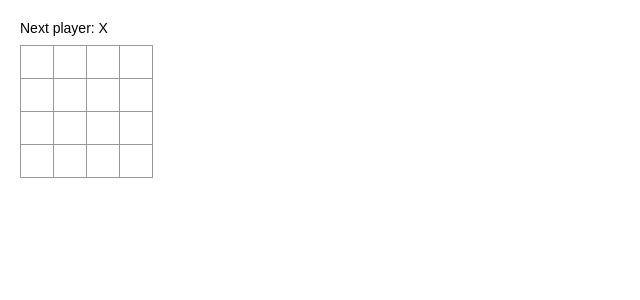
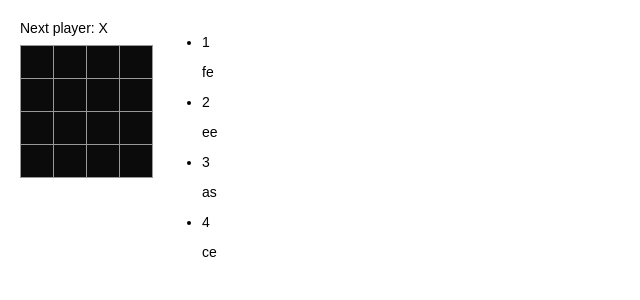
Before and after one commit to Alebarmor/TFG, a React (Create React App) app: page / in a window 1280 px wide. Shown: the top 300 px of the page, without its empty margins (0-640 px from the left). Built offline with nearby package versions, Linux system fonts and the light colour scheme.

Commit message:
Introcución de las cartas en formato json + dependencias
Signed-off-by: Fernando Silva León <fernandosilvaleon.us@gmail.com>

```diff
--- a/src/index.css
+++ b/src/index.css
@@ -18,7 +18,7 @@ body {
   }
 
   .square {
-    background: #fff;
+    background: rgb(12, 11, 11);
     border: 1px solid #999;
     float: left;
     font-size: 24px;
--- a/src/orchard.tsx
+++ b/src/orchard.tsx
@@ -1,4 +1,5 @@
 import React from 'react';
+import { readJsonConfigFile } from 'typescript';
 import './index.css';
 
 enum Rotation {
@@ -17,16 +18,50 @@ enum Color {
 interface Card {
   id: number
   img: string
-  xpos: number[]
-  ypos: number[]
+  pos: number[] // solo hace falta una posición y esta coincide con la casilla
   rotation: Rotation
-  tree: Tree[]
+  trees: Color[]
 }
 
-interface Tree {
-  id: number
+interface Tree {  //¿Se podría cambiar por color simplemente?
+  id: number //creo que el id no hace falta porque todos los rojos son iguales, todos los morados son iguales ...
   color: Color
-  die?: number // Dado (opcional)
+  //die?: number // Dado (opcional)  // yo lo quitaba de aquí y lo ponia en square
+}
+
+var cards={
+  "cards":[
+  {
+      "id":1,
+      "img":"fe",
+      "pos":null,
+      "rotation":1,
+      "trees":[1,2,3,1,2,3]
+  },
+
+  {
+      "id":2,
+      "img":"ee",
+      "pos":null,
+      "rotation":1,
+      "trees":[1,2,3,1,2,3]
+  },
+
+  {
+      "id":3,
+      "img":"as",
+      "pos":null,
+      "rotation":1,
+      "trees":[1,2,3,1,2,3]
+  },
+  {
+      "id":4,
+      "img":"ce",
+      "pos":null,
+      "rotation":1,
+      "trees":[1,2,3,1,2,3]
+  }
+  ]
 }
 
 class Square extends React.Component {
@@ -46,7 +81,6 @@ class Square extends React.Component {
 
     render() {
       const status = 'Next player: X';
-
       return (
         <div>
           <div className="status">{status}</div>
@@ -87,7 +121,15 @@ class Square extends React.Component {
             <Board />
           </div>
           <div className="game-info">
-            <div>{/* status */}</div>
+            <div>{/* status */
+            <ul>{cards.cards.map(z=>{
+              return(<li value={z.id}>
+                <p>{z.id}</p>
+                <p>{z.img}</p>
+              </li>)
+            })
+            }</ul>
+            }</div>
             <ol>{/* TODO */}</ol>
           </div>
         </div>
```
Also changed, not shown: src/orchard.json (added, +34 -0 lines), src/build/orchard.js, 1 other file (tests, documents, lock files or other folders).
